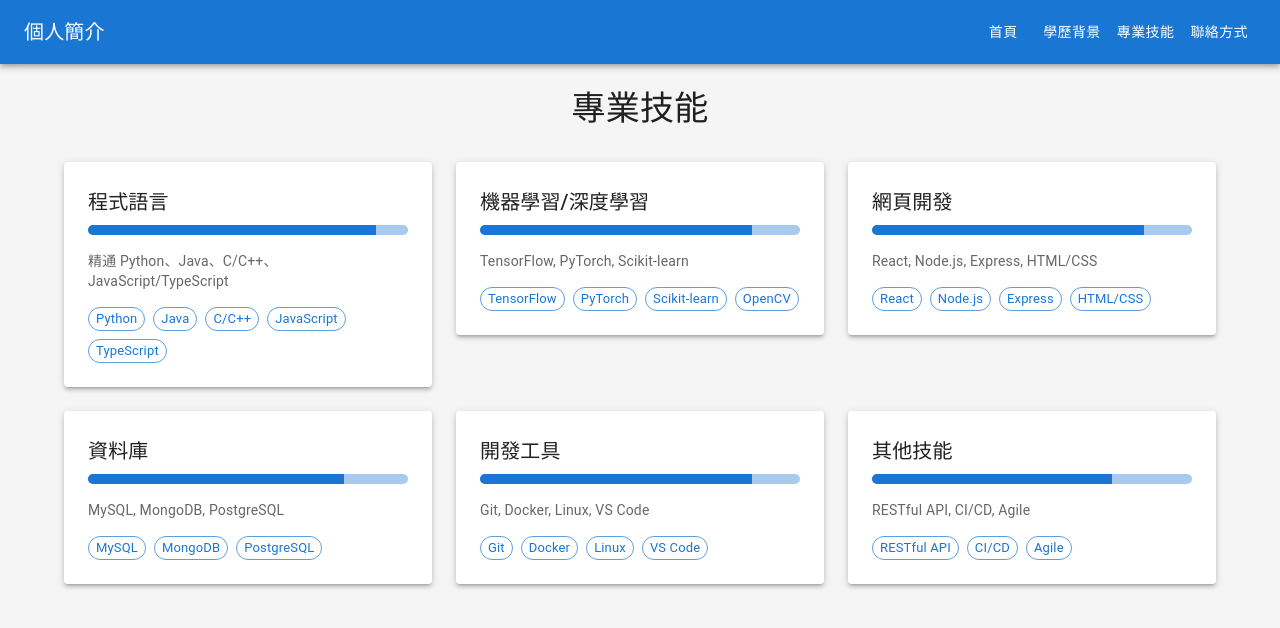
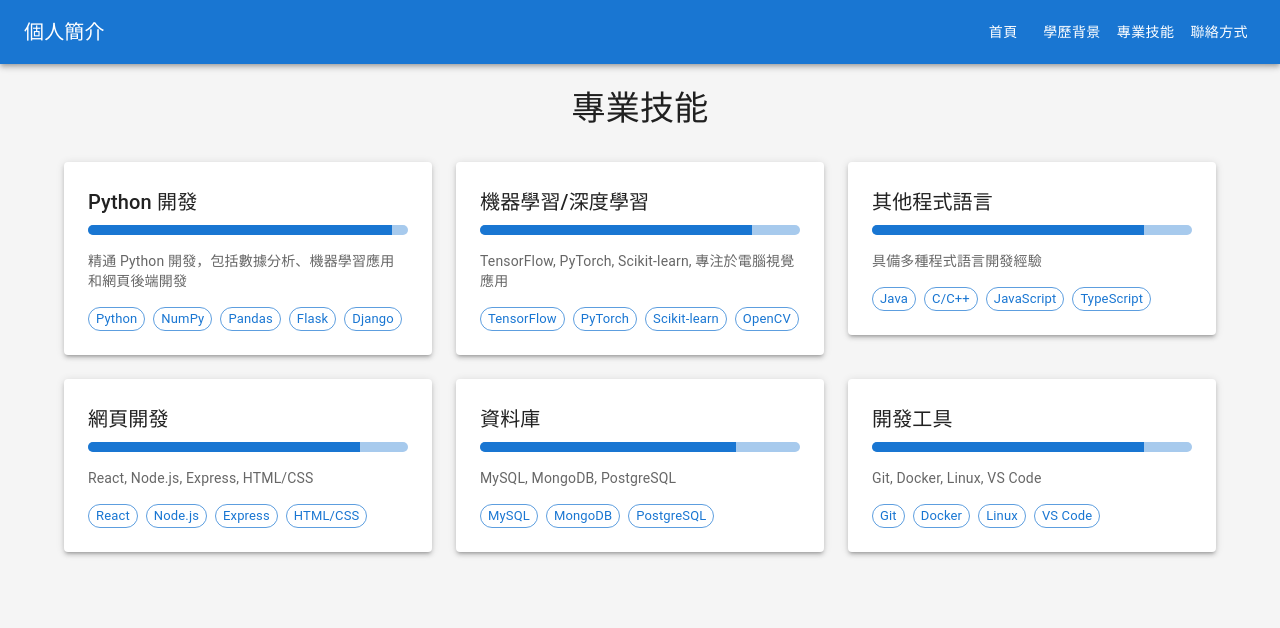
Before and after one commit to yuchenhsu9987/personal-profile, a React (Create React App) app: page /personal-profile/skills in a window 1280 px wide. Shown: the top 628 px of the page. Built offline with nearby package versions, Linux system fonts and the light colour scheme.

Commit message:
更新個人資訊和學歷日期

```diff
--- a/src/pages/Contact.tsx
+++ b/src/pages/Contact.tsx
@@ -2,7 +2,7 @@ import React from 'react';
 import { Container, Typography, Paper, Box, Grid } from '@mui/material';
 import EmailIcon from '@mui/icons-material/Email';
 import GitHubIcon from '@mui/icons-material/GitHub';
-import LinkedInIcon from '@mui/icons-material/LinkedIn';
+import PhoneIcon from '@mui/icons-material/Phone';
 import { motion } from 'framer-motion';
 
 const ContactItem = ({ icon, title, content, delay }: { icon: React.ReactNode; title: string; content: string; delay: number }) => {
@@ -43,19 +43,19 @@ const Contact = () => {
           <ContactItem
             icon={<EmailIcon fontSize="large" />}
             title="電子郵件"
-            content="your.email@example.com"
+            content="rufushsu9987@gmail.com"
             delay={0.2}
+          />
+          <ContactItem
+            icon={<PhoneIcon fontSize="large" />}
+            title="聯絡電話"
+            content="0975-115-201"
+            delay={0.4}
           />
           <ContactItem
             icon={<GitHubIcon fontSize="large" />}
             title="GitHub"
-            content="github.com/yourusername"
-            delay={0.4}
-          />
-          <ContactItem
-            icon={<LinkedInIcon fontSize="large" />}
-            title="LinkedIn"
-            content="linkedin.com/in/yourusername"
+            content="github.com/yuchenhsu9987"
             delay={0.6}
           />
         </Grid>
--- a/src/pages/Education.tsx
+++ b/src/pages/Education.tsx
@@ -24,10 +24,11 @@ const Education = () => {
                 國立臺北大學
               </Typography>
               <Typography color="textSecondary">
-                資訊工程研究所 - 碩士二年級
+                資訊工程研究所 - 碩士班（2022.09 - 至今）
               </Typography>
               <Typography variant="body2" sx={{ mt: 1 }}>
-                專注於進階資訊工程研究，深入探討電腦科學領域的前沿技術
+                專注於進階資訊工程研究，深入探討電腦科學領域的前沿技術，
+                主要研究方向為機器學習與電腦視覺應用。
               </Typography>
             </Paper>
           </TimelineContent>
@@ -45,10 +46,11 @@ const Education = () => {
                 國立高雄科技大學
               </Typography>
               <Typography color="textSecondary">
-                資訊工程學系 - 學士
+                資訊工程學系 - 學士（2018.09 - 2022.06）
               </Typography>
               <Typography variant="body2" sx={{ mt: 1 }}>
-                奠定紮實的電腦科學基礎，培養專業技能和實務經驗
+                奠定紮實的電腦科學基礎，培養專業技能和實務經驗。
+                在學期間積極參與專案開發，建立了良好的程式設計能力。
               </Typography>
             </Paper>
           </TimelineContent>
--- a/src/pages/Home.tsx
+++ b/src/pages/Home.tsx
@@ -47,7 +47,7 @@ const Home = () => {
           transition={{ duration: 0.8 }}
         >
           <Typography variant="h2" component="h1" gutterBottom align="center">
-            許育辰
+            許育宸
           </Typography>
         </motion.div>
 
--- a/src/pages/Skills.tsx
+++ b/src/pages/Skills.tsx
@@ -4,16 +4,22 @@ import { motion } from 'framer-motion';
 
 const skillsList = [
   {
-    name: '程式語言',
-    level: 90,
-    description: '精通 Python、Java、C/C++、JavaScript/TypeScript',
-    tags: ['Python', 'Java', 'C/C++', 'JavaScript', 'TypeScript']
+    name: 'Python 開發',
+    level: 95,
+    description: '精通 Python 開發，包括數據分析、機器學習應用和網頁後端開發',
+    tags: ['Python', 'NumPy', 'Pandas', 'Flask', 'Django']
   },
   {
     name: '機器學習/深度學習',
     level: 85,
-    description: 'TensorFlow, PyTorch, Scikit-learn',
+    description: 'TensorFlow, PyTorch, Scikit-learn, 專注於電腦視覺應用',
     tags: ['TensorFlow', 'PyTorch', 'Scikit-learn', 'OpenCV']
+  },
+  {
+    name: '其他程式語言',
+    level: 85,
+    description: '具備多種程式語言開發經驗',
+    tags: ['Java', 'C/C++', 'JavaScript', 'TypeScript']
   },
   {
     name: '網頁開發',
@@ -32,12 +38,6 @@ const skillsList = [
     level: 85,
     description: 'Git, Docker, Linux, VS Code',
     tags: ['Git', 'Docker', 'Linux', 'VS Code']
-  },
-  {
-    name: '其他技能',
-    level: 75,
-    description: 'RESTful API, CI/CD, Agile',
-    tags: ['RESTful API', 'CI/CD', 'Agile']
   },
 ];
 
```
